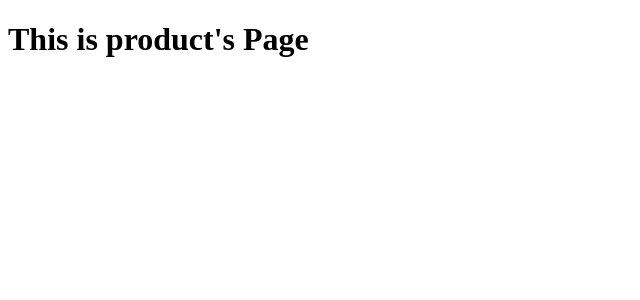
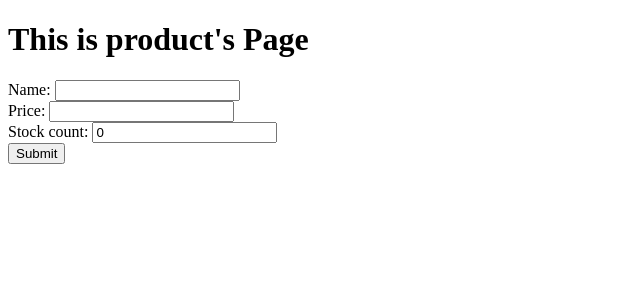
Before and after one commit to Adityagupta-18/python-testing-practice, a Django app: page /products/ in a window 1280 px wide. Shown: the top 300 px of the page, without its empty margins (0-640 px from the left). Run offline with Django 5.2, Linux system fonts and the light colour scheme; data that the repository does not hold is empty.

Commit message:
added forms

```diff
--- /dev/null
+++ b/django-testing/products/forms.py
@@ -0,0 +1,21 @@
+from django.forms import ModelForm
+from .models import Product
+from django.core.exceptions import ValidationError
+
+class ProductForm(ModelForm):
+
+    class Meta:
+        model = Product
+        fields = ("name","price", "stock_count")
+
+    def clean_price(self):
+        price=self.cleaned_data.get("price")
+        if price<0:
+            raise ValidationError("price can't be negative")
+        return price
+
+    def clean_stock_Count(self):
+        stock=self.cleaned_data.get('stock_count')
+        if stock<0:
+            raise ValidationError("stock can't be negative")
+        return stock
--- a/django-testing/products/models.py
+++ b/django-testing/products/models.py
@@ -30,8 +30,8 @@ class Product(models.Model):
     def in_stock(self) -> bool:
         return self.stock_count > 0
 
-    def clean(self):
-        if self.price<0:
-            raise  ValidationError("price can't be negative")
-        if self.stock_count<0:
-            raise ValidationError("Stock can't be negative")
+    # def clean(self):
+    #     if self.price is not None and self.price<0:
+    #         raise  ValidationError("price can't be negative")
+    #     if self.stock_count<0 and self.stock_count is not None:
+    #         raise ValidationError("Stock can't be negative")
--- a/django-testing/products/urls.py
+++ b/django-testing/products/urls.py
@@ -4,5 +4,5 @@ from django.urls import path
 
 urlpatterns = [
     path('',home,name='home-page'),
-    path('products/',products,name='products')
+    path('products/',products,name='products'),
 ]
--- a/django-testing/products/views.py
+++ b/django-testing/products/views.py
@@ -1,5 +1,6 @@
-from django.shortcuts import render
+from django.shortcuts import render, redirect
 from .models import Product
+from .forms import ProductForm
 
 # Create your views here.
 
@@ -7,6 +8,17 @@ def home(request):
     return render(request,'index.html')
 
 def products(request):
+
+    if request.method=='POST':
+        form=ProductForm(request.POST)
+        if form.is_valid():
+            form.save()
+            return redirect('products')
+        else:
+            products=Product.objects.all()
+            context={'products':products,'form':form}
+            return render(request,'products.html',context)
+
     products=Product.objects.all()
-    context={'products':products}
+    context={'products':products,'form':ProductForm}
     return render(request,'products.html',context)
--- a/django-testing/templates/products.html
+++ b/django-testing/templates/products.html
@@ -2,6 +2,12 @@
 
 {% block body %}
 <h1>This is product's Page</h1>
+
+<form method="POST">
+    {% csrf_token %}
+    {{ form.as_div }}
+    <button type="submit">Submit</button>
+</form>
 
 {% for prod in products %}
     <h2>{{ prod.name}}</h2>
```
